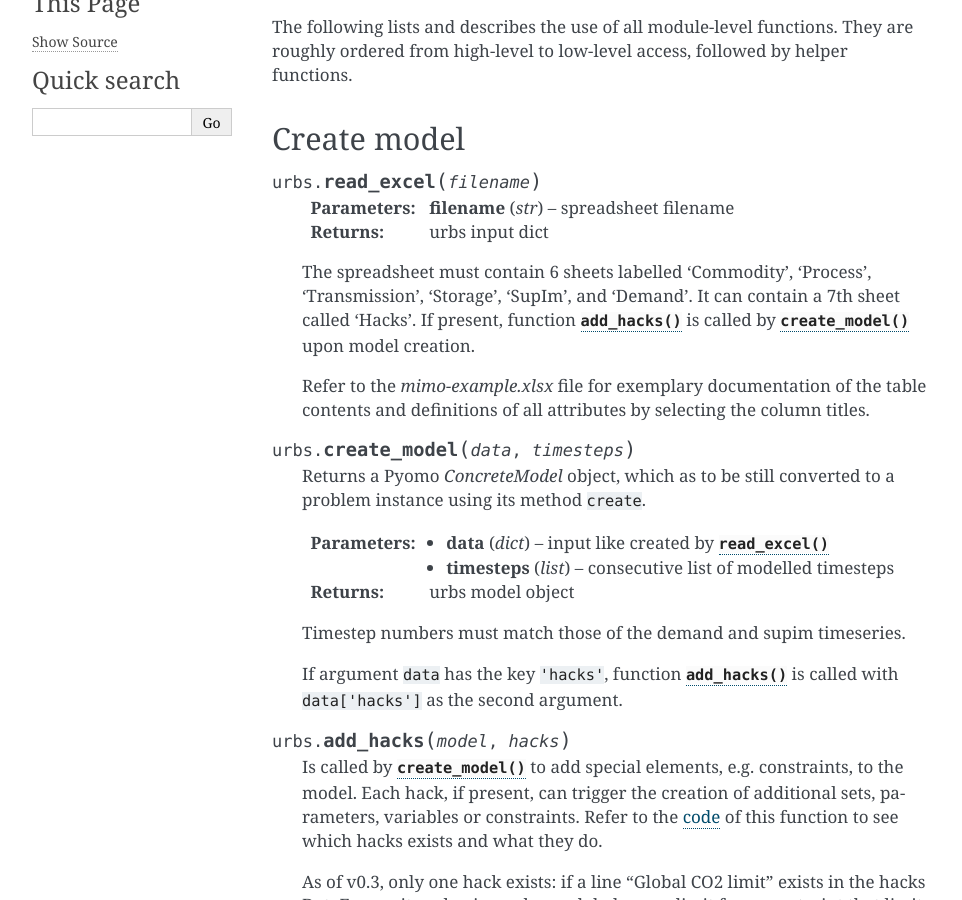
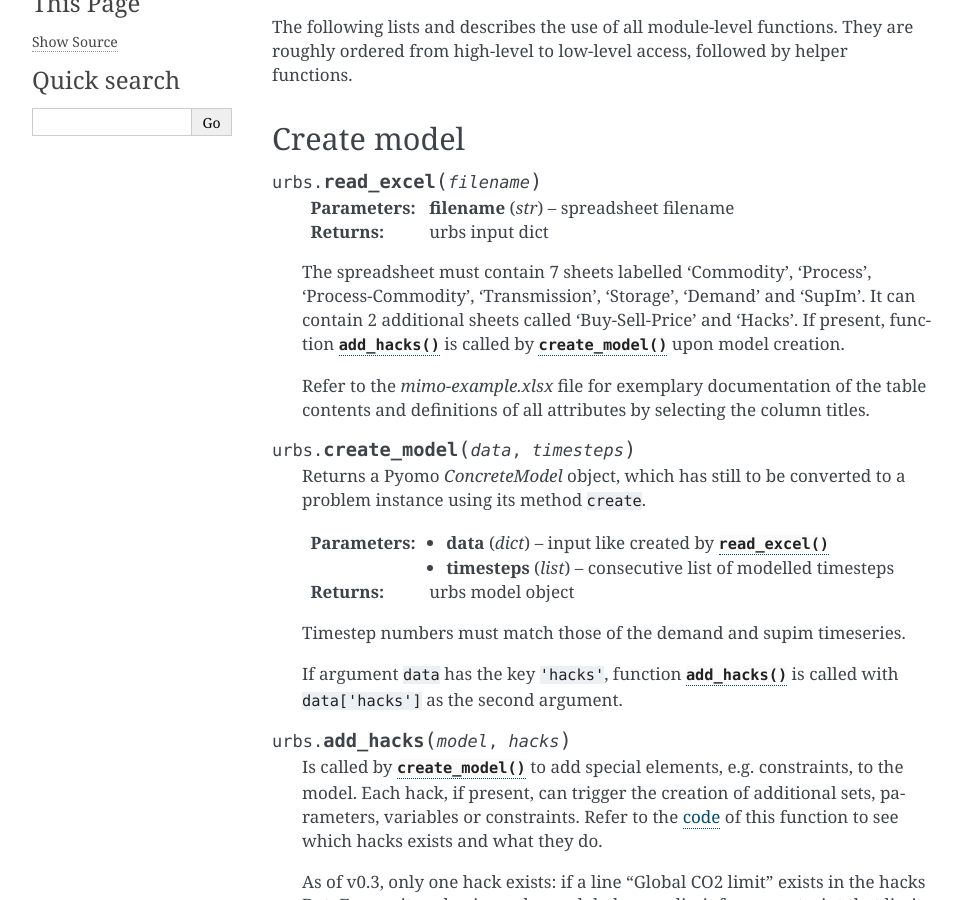
Before and after one commit to tum-ens/urbs, a Sphinx documentation site: the page built from doc/api.rst, in a window 1280 px wide and 900 px high, scrolled down 659 px. Shown: the whole window, without its empty margins (148-1110 px from the left). Built offline with Sphinx 7.4.7, drawn with Linux system fonts in a browser that asks for light colours; some of the changed text lies outside the part shown.

Commit message:
Update api.rst
1. Updated sheet description
2. Spelling error: "which as to be still" > "which has still to be"
3. Added arguments for function "annuity"
4. Removed possibly confusing "percent"

```diff
--- a/doc/api.rst
+++ b/doc/api.rst
@@ -42,10 +42,11 @@ Create model
   :param str filename: spreadsheet filename
   :return: urbs input dict
 
-  The spreadsheet must contain 6 sheets labelled 'Commodity', 'Process',
-  'Transmission', 'Storage', 'SupIm', and 'Demand'. It can contain a 7th sheet
-  called 'Hacks'. If present, function :func:`add_hacks` is called by
-  :func:`create_model` upon model creation.
+  The spreadsheet must contain 7 sheets labelled 'Commodity', 'Process',
+  'Process-Commodity', 'Transmission', 'Storage', 'Demand' and 'SupIm'.
+  It can contain 2 additional sheets called 'Buy-Sell-Price' and 'Hacks'.
+  If present, function :func:`add_hacks` is called by :func:`create_model`
+  upon model creation.
 
   Refer to the `mimo-example.xlsx` file for exemplary documentation of the
   table contents and definitions of all attributes by selecting the column
@@ -54,7 +55,7 @@ Create model
 
 .. function:: create_model(data, timesteps)
 
-  Returns a Pyomo `ConcreteModel` object, which as to be still converted to a
+  Returns a Pyomo `ConcreteModel` object, which has still to be converted to a
   problem instance using its method ``create``.
 
   :param dict data: input like created by :func:`read_excel`
@@ -223,7 +224,7 @@ functions.
 Helper functions
 ^^^^^^^^^^^^^^^^
 
-.. function:: annuity_factor
+.. function:: annuity_factor(n, i)
 
   Annuity factor formula.
 
```
Also changed, not shown: other parts of doc/api.rst (+1 -1 lines).
